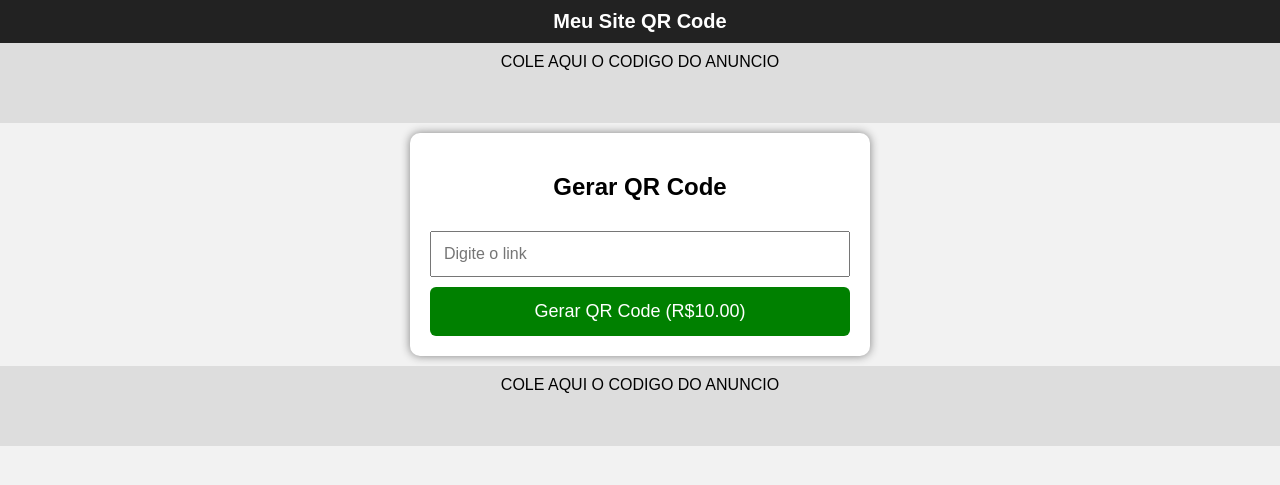
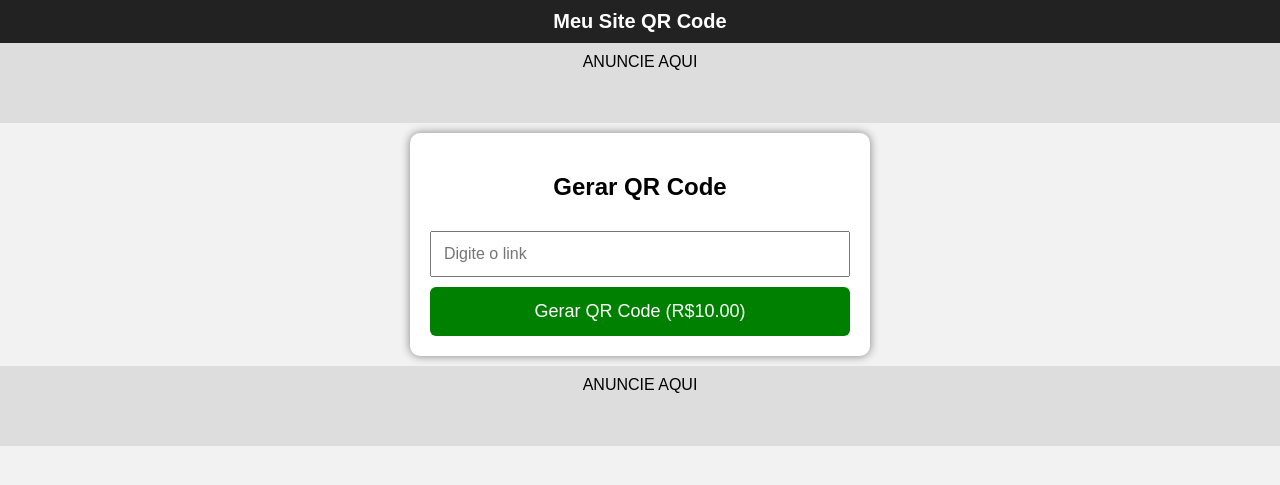
Before and after one commit to tonipassos/qrcodepix, a Flask app: page / in a window 1280 px wide. Shown: the top 485 px of the page. Run offline with Flask 3, Linux system fonts and the light colour scheme.

Commit message:
Fix HTML encoding and update ad placeholders

```diff
--- a/templates/index.html
+++ b/templates/index.html
@@ -110,7 +110,7 @@
     <!-- ANUNCIO CIMA -->
     <div class="ads">
 
-        COLE AQUI O CODIGO DO ANUNCIO
+       ANUNCIE AQUI
 
     </div>
 
@@ -139,7 +139,7 @@
     <!-- ANUNCIO BAIXO -->
     <div class="ads">
 
-        COLE AQUI O CODIGO DO ANUNCIO
+        ANUNCIE AQUI
 
     </div>
 
```
